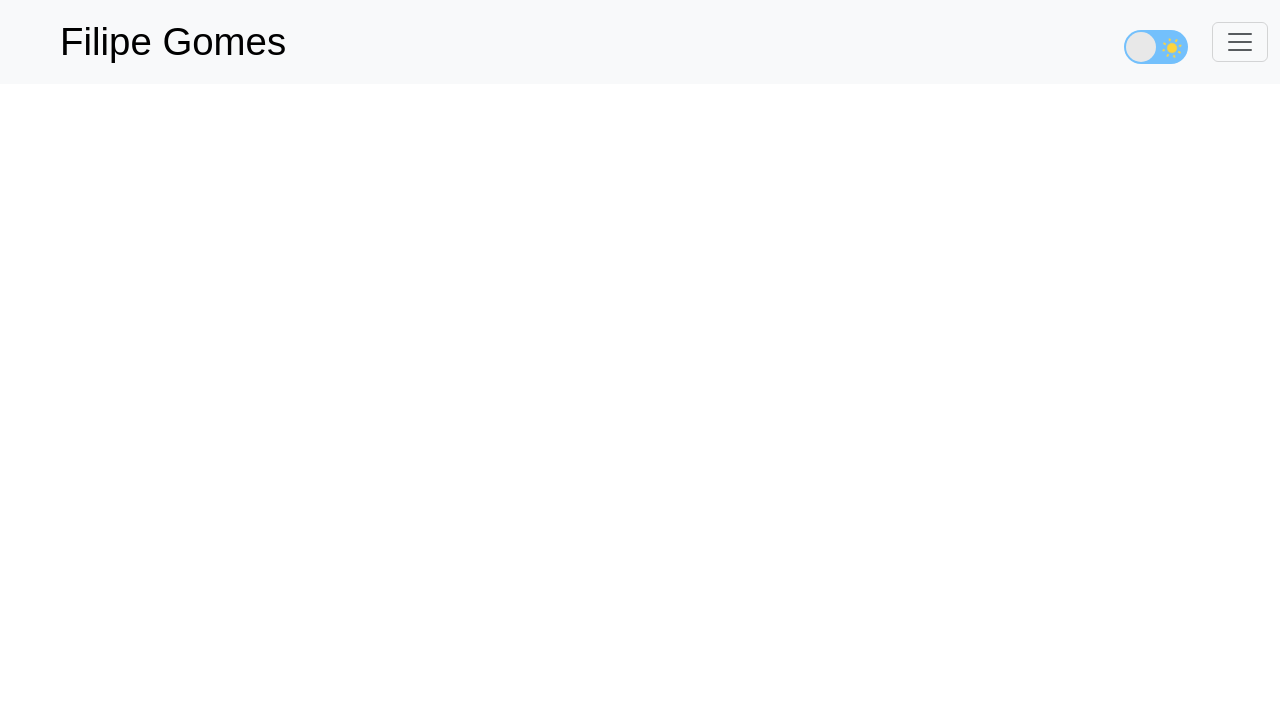
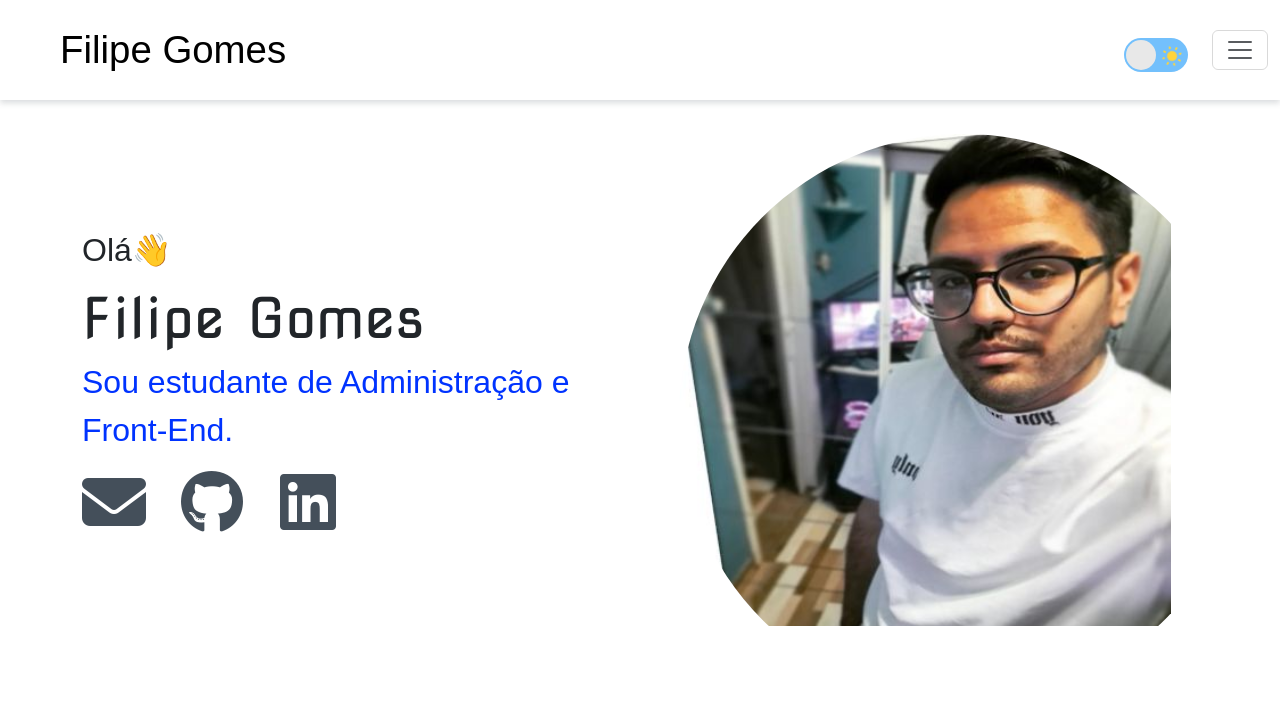
Before and after one commit to ySanzinho/filipe-portifolio, a plain HTML site: page index.html in a window 1280 px wide. Drawn offline with nearby package versions, Linux system fonts and the light colour scheme; a web font is replaced by a local one.

Commit message:
Area introdução finalizada

```diff
--- a/css/style.css
+++ b/css/style.css
@@ -1,20 +1,37 @@
 /* Importações */
 @import url('https://fonts.googleapis.com/css2?family=Encode+Sans+Condensed:wght@100;200;300;400;500;600;700;800;900&display=swap');
+@import url('https://fonts.googleapis.com/css2?family=Nova+Square&display=swap');
 
 /* Declarações globais */
 * {
     margin: 0px;
     padding: 0px;
-    font-family: 'Encode Sans Condensed', sans-serif;
+    font-family: var(---font01);
+    box-sizing: border-box;
 }
+
+/* Media Queries */
+@media screen and (min-width: 992px) {
+    div#hero > div.container > div.row {
+        height:min(95vh,800px);
+    }
+
+    #hero .img-container {
+        max-width: none;
+        margin-top: 0;
+    }
+}
+
 
 /* Variaveis globais */
 :root {
-    ---color1: rgba(2, 64, 89, 1);;
-    ---color2: rgba(1, 89, 80, 1);;
-    ---color3: rgba(2, 114, 94, 1);
-    ---color4: rgba(2, 140, 62, 1);
-    ---color5: rgba(12, 242, 92, 1);
+    ---color1: #00D4FF;
+    ---color2: #00FFD6;
+    ---color3: #0084FF;
+    ---color4: #00FF80;
+    ---color5: #0033FF;
+    ---font01: 'Encode Sans Condensed', sans-serif;
+    ---font02: 'Nova Square', sans-serif;
 }
 
 /* Barra Navegação */
@@ -27,6 +44,65 @@ nav {
 .navbar-brand {
     font-size: 1.5em;
 }
+header #header {
+    box-shadow: 0 3px 6px rgba(68, 79, 90,.2);
+}
+
+/* Area Introdução */
+.root {
+    width: 100vw;
+    overflow-x: hidden;
+}
+#hero section p {
+    font-size: 2rem;
+}
+#hero section h1 {
+    font-family: var(---font02);
+    font-size: 3.5rem;
+    margin-bottom: 0.8rem;
+    line-height: 1;
+}
+#hero section p span {
+    color: var(---color5);
+}
+#hero section .social-links {
+    width: 50%;
+    min-width: 200px;
+    text-align: left;
+}
+#hero section .social-links a {
+    text-decoration: none;
+}
+#hero section .social-links a i {
+    font-size: 4rem;
+    transition: .3s all ease-in-out;
+    color: #444f5a;
+}
+#hero section .social-links a i:hover {
+    color: var(---color4);
+}
+
+#fotoAvatar {
+    border-radius: 50%;
+}
+#hero .img-container {
+    overflow: hidden;
+    min-width: 16rem;
+    width: 90%;
+    aspect-ratio: 1;
+    position: relative;
+    margin-left: auto;
+    margin-right: auto;
+}
+#hero .img-container #canvas {
+    width: 100%;
+    height: 100%;
+}
+
+
+
+
+
 
 /* Botão de tema */
 .switch {
--- a/index.html
+++ b/index.html
@@ -5,6 +5,8 @@
     <meta name="viewport" content="width=device-width, initial-scale=1.0">
     <title>Filipe Gomes - Estudante Admin/Front-End</title>
     <!-- <link rel="shortcut icon" href="[icon]" type="image/x-icon"> -->
+    <!-- FontAwesome -->
+    <script src="https://kit.fontawesome.com/ef34044c09.js" crossorigin="anonymous"></script>
     <!-- Bootstrap -->
     <link href="https://cdn.jsdelivr.net/npm/bootstrap@5.3.2/dist/css/bootstrap.min.css" rel="stylesheet" integrity="sha384-T3c6CoIi6uLrA9TneNEoa7RxnatzjcDSCmG1MXxSR1GAsXEV/Dwwykc2MPK8M2HN" crossorigin="anonymous">
     <!-- CSS -->
@@ -12,7 +14,7 @@
 </head>
 <body>
     <header class="fixed-top">
-        <nav class="navbar bg-body-tertiary">
+        <nav class="navbar navbar-light py-3" id="header">
             <div class="container-fluid">
                 <a class="navbar-brand ms-5" href="#" id="navbar-brand">Filipe Gomes</a>
                 <div class="ms-auto me-4">
@@ -51,7 +53,49 @@
             </div>
         </nav>
     </header>
-
+    <div id="root">
+        <div id="hero">
+            <div class="container">
+                <div class="row">
+                    <div class="col-12 col-lg-6 mt-lg-0 d-grid align-content-center">
+                        <section class="text-center text-lg-start">
+                            <p>Olá👋</p>
+                            <h1>Filipe Gomes</h1>
+                            <p>
+                                <span>Sou estudante de Administração e Front-End.</span>
+                            </p>
+                            <div class="social-links mx-auto mx-lg-0">
+                                <div class="row">
+                                    <div class="col-4">
+                                        <a href="mailto:filipe.gomes.silv@gmail.com" target="_blank">
+                                            <i class="fa-solid fa-envelope"></i>
+                                        </a>
+                                    </div>
+                                    <div class="col-4">
+                                        <a href="https://github.com/ysanzinho" target="_blank">
+                                            <i class="fa-brands fa-github"></i>
+                                        </a>
+                                    </div>
+                                    <div class="col-4">
+                                        <a href="https://www.linkedin.com/in/filipe-gomes-admin/" target="_blank">
+                                            <i class="fa-brands fa-linkedin"></i>
+                                        </a>
+                                    </div>
+                                </div>
+                            </div>
+                        </section>
+                    </div>
+                    <div class="col-12 col-lg-6 d-grid align-content-center">
+                        <div class="img-container" id="img-wrapper">
+                            <div id="canvas">
+                                <img id="fotoAvatar" width="569" height="569" style="width: 569px; height: 569px;" src="img/foto_avatar_pequena.jpg"></img>
+                            </div>
+                        </div>
+                    </div>
+                </div>
+            </div>
+        </div>
+    </div>
 
     <!-- Script Default -->
     <script src="main.js"></script>
--- a/main.js
+++ b/main.js
@@ -9,7 +9,7 @@ const offcanvas = document.getElementById('offcanvasNavbar')
 checkboxTheme.addEventListener('click', function() {
     if(checkboxTheme.checked) {
         //Remove a classe
-        nav.classList.remove('bg-body-tertiary')
+        nav.classList.remove('navbar-light')
 
         // Adiciona a clase DARK
         nav.classList.add('navbar-dark', 'bg-dark')
@@ -24,7 +24,7 @@ checkboxTheme.addEventListener('click', function() {
         console.log('Mudado para o tema: Escuro')
     } else {
         //Adiconar classes
-        nav.classList.add('bg-body-tertiary')
+        nav.classList.add('navbar-light')
 
         //Remover classes
         nav.classList.remove('navbar-dark', 'bg-dark')
```
